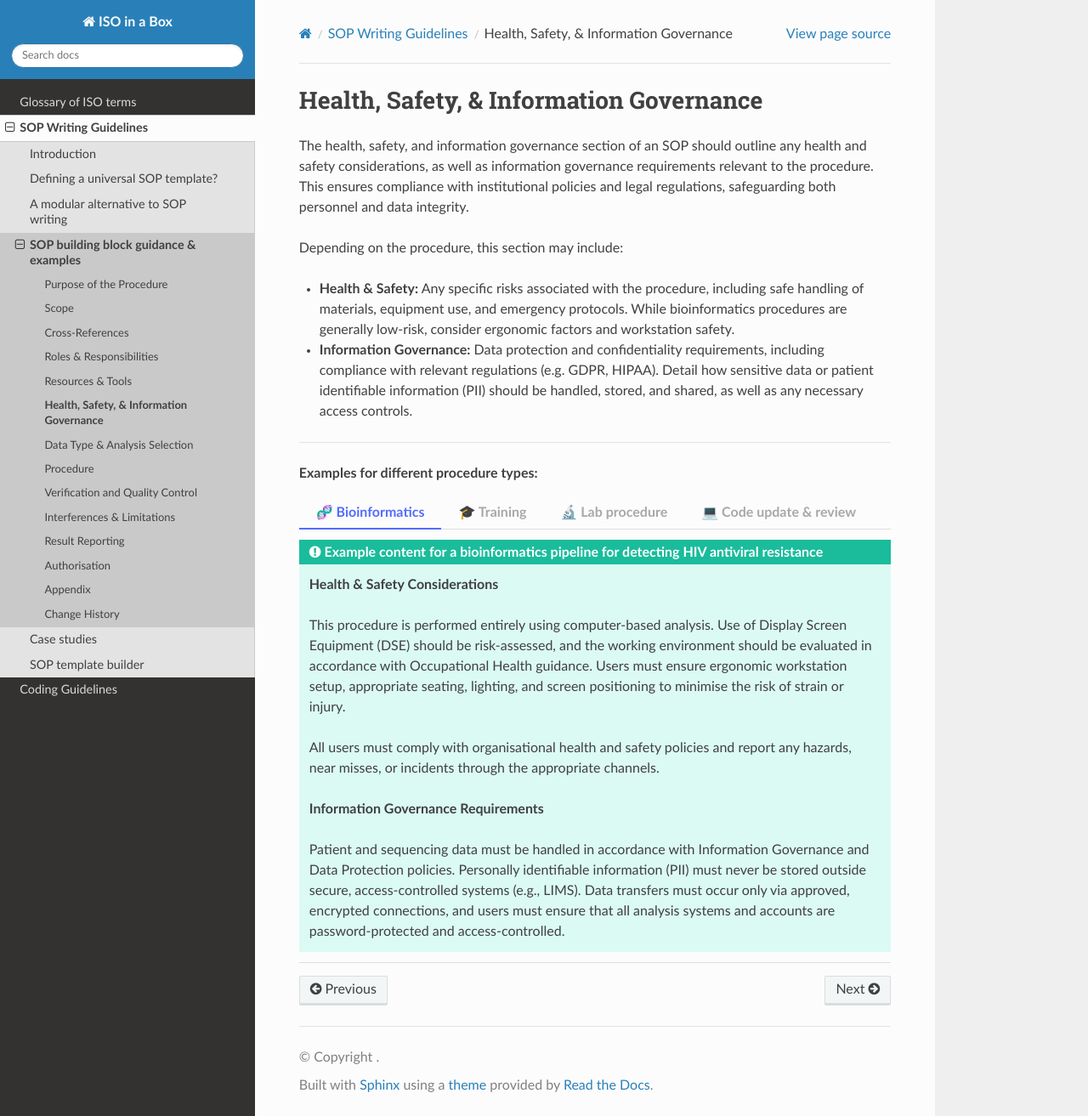
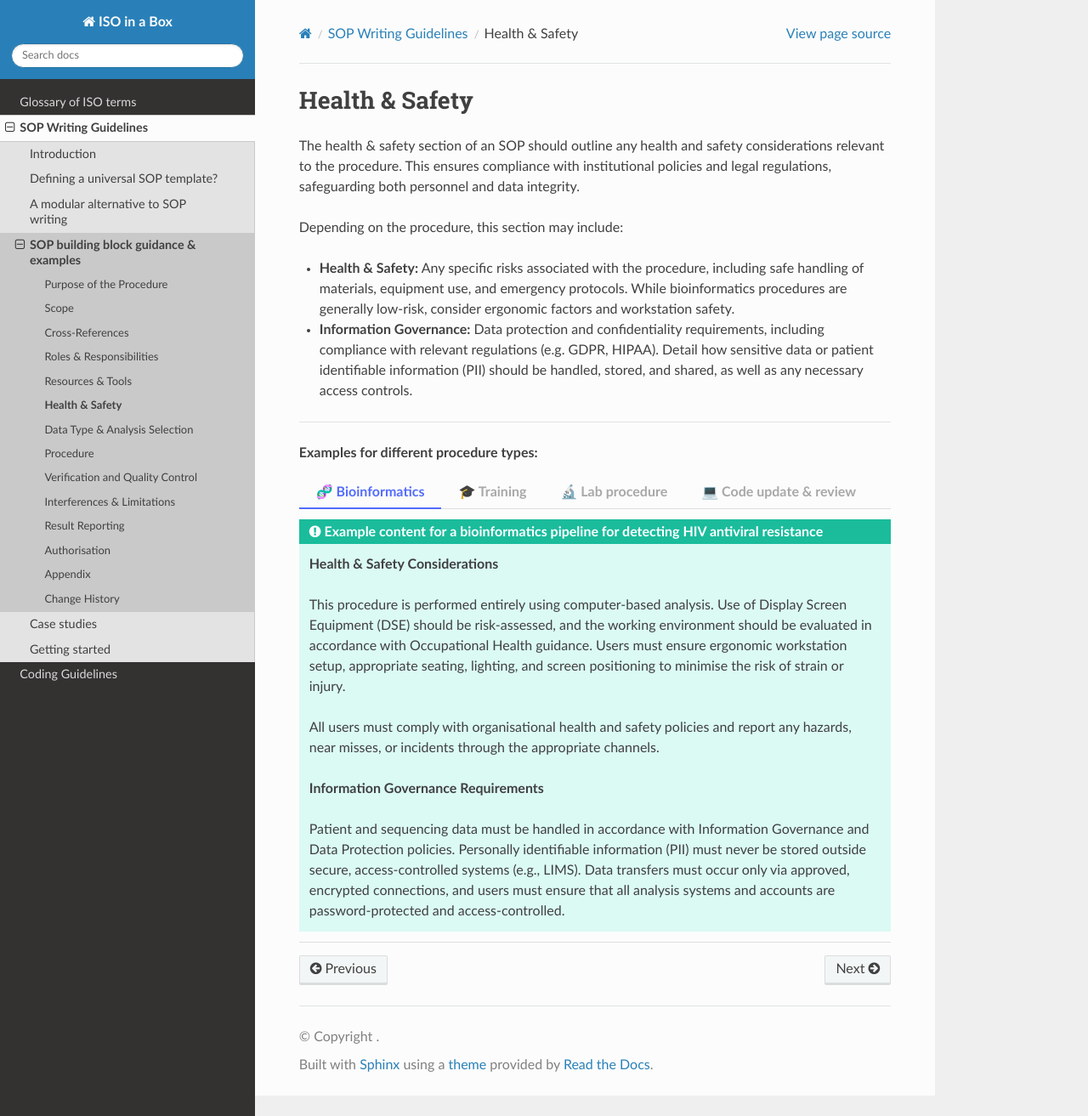
Before and after one commit to ASendellPrice/IIB-rtd, a Sphinx documentation site: the page built from docs/source/sop_guide_health_safety_information_governance.rst, in a window 1280 px wide and 1313 px high. Shown: the whole window at 85% size. Built offline with Sphinx 7.4.7 and the Read the Docs theme 3.1.0, drawn with Linux system fonts in a browser that asks for light colours; pages that are not in the unit, such as notebooks, are missing from menus.

Commit message:
Various text updates

```diff
--- a/docs/source/sop_guide_health_safety_information_governance.rst
+++ b/docs/source/sop_guide_health_safety_information_governance.rst
@@ -1,7 +1,7 @@
-Health, Safety, & Information Governance
-========================================
+Health & Safety
+===============
 
-The health, safety, and information governance section of an SOP should outline any health and safety considerations, as well as information governance requirements relevant to the procedure. This ensures compliance with institutional policies and legal regulations, safeguarding both personnel and data integrity.
+The health & safety section of an SOP should outline any health and safety considerations relevant to the procedure. This ensures compliance with institutional policies and legal regulations, safeguarding both personnel and data integrity.
 
 Depending on the procedure, this section may include:
 
--- a/docs/source/sop_guidelines.rst
+++ b/docs/source/sop_guidelines.rst
@@ -101,8 +101,8 @@ Throughout the guidance we have focussed on five procedure case studies to illus
 
 ----------------
 
-SOP template builder
---------------------
+Getting started
+---------------
 
 To help you get started, you can download a ready-to-use Word template containing all the building block sections outlined in this guidance. This template can be customised to suit your organisation's branding and specific requirements.
 
```
